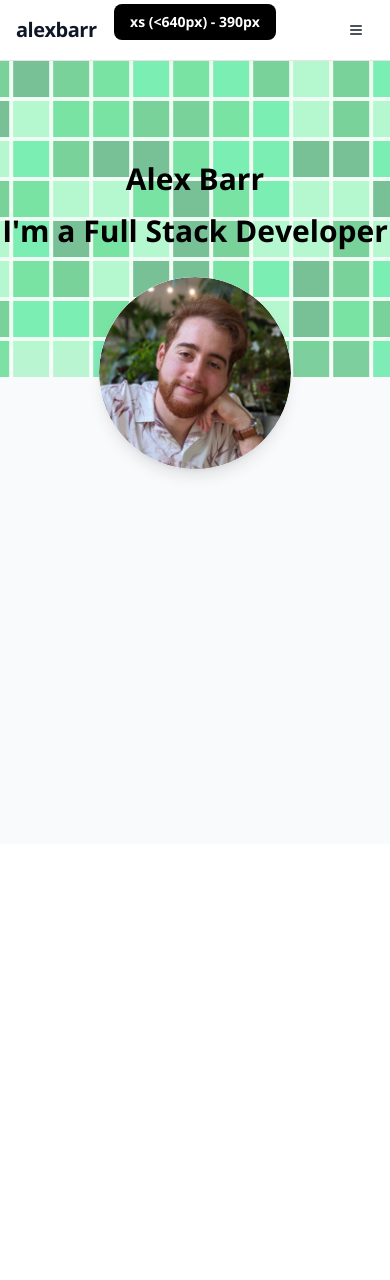
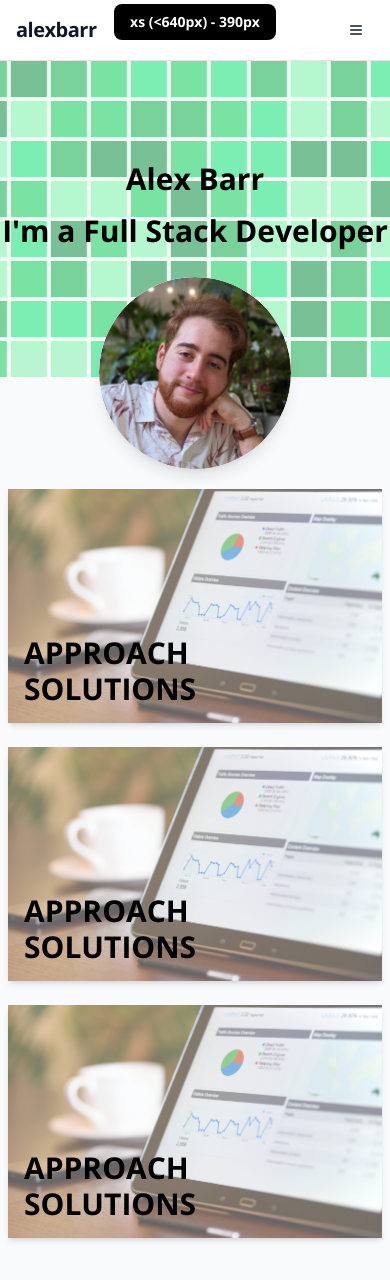
Before and after one commit to AlexanderBarr/alexbarrdotcom, a Next.js app: page / in a window 390 px wide. Shown: the top 1280 px of the page. Before the commit the page ends 844 px from the top, so only its background shows below. Built offline with nearby package versions, Linux system fonts and the light colour scheme.

Commit message:
feat: work section

```diff
--- a/src/app/_components/AboutSection.tsx
+++ /dev/null
@@ -1,14 +0,0 @@
-const AboutSection = () => {
-  return (
-    <section id="about" className="bg-white px-8 py-16">
-      <h3 className="mb-4 text-3xl font-semibold">About Me</h3>
-      <p className="max-w-2xl text-gray-700">
-        I’m a deeloper with experience in building scalable and performant web
-        applications. I love exploring new technologies, especially in the React
-        ecosystem.
-      </p>
-    </section>
-  );
-};
-
-export default AboutSection;
--- /dev/null
+++ b/src/app/_components/body/Body.tsx
@@ -0,0 +1,17 @@
+import BodyCardTile from "./BodyCardTile";
+
+const Body = () => {
+  return (
+    <section id="body" className="w-full">
+      <div className="container mx-auto px-2 py-15">
+        <div className="grid grid-cols-1 gap-6 md:grid-cols-2">
+          <BodyCardTile />
+          <BodyCardTile />
+          <BodyCardTile />
+        </div>
+      </div>
+    </section>
+  );
+};
+
+export default Body;
--- /dev/null
+++ b/src/app/_components/body/BodyCardTile.tsx
@@ -0,0 +1,23 @@
+import { Card } from "~/components/ui/card";
+import growingTeams from "~/assets/ai_growingteams2.png";
+
+const BodyCardTile = () => {
+  return (
+    <Card className="group relative aspect-[16/10] w-full cursor-pointer overflow-hidden rounded-none border-none shadow-md">
+      <div
+        className="absolute inset-0 bg-center bg-no-repeat transition-transform duration-300 group-hover:scale-105"
+        style={{
+          backgroundImage: `url(${growingTeams.src})`,
+          backgroundSize: "cover",
+          backfaceVisibility: "hidden",
+          opacity: 0.6,
+        }}
+      />
+      <div className="absolute bottom-0 z-10 p-4 text-black">
+        <h3 className="text-3xl font-bold">{"APPROACH SOLUTIONS"}</h3>
+      </div>
+    </Card>
+  );
+};
+
+export default BodyCardTile;
--- a/src/app/page.tsx
+++ b/src/app/page.tsx
@@ -1,9 +1,9 @@
 // app/page.tsx
 
+
 import Navbar from "./_components/Navbar";
-// import AboutSection from "./_components/AboutSection";
 import AnimatedHeader from "./_components/header/AnimatedHeader";
-
+import Body from "./_components/body/Body";
 export const metadata = {
   title: "My Portfolio",
   description: "My developer portfolio",
@@ -11,10 +11,12 @@ export const metadata = {
 
 export default function Home() {
   return (
-    <main className="min-h-screen min-w-screen overflow-hidden bg-gray-50 text-gray-900">
+    <main className="min-h-screen min-w-screen overflow-hidden bg-gray-50 text-gray-900 ">
       <Navbar />
-      <AnimatedHeader />
-      {/* <AboutSection /> */}
+      <div className="flex flex-col space-y-20 md:space-y-40 lg:space-y-60">
+        <AnimatedHeader />
+        <Body />
+      </div>
     </main>
   );
 }
--- /dev/null
+++ b/src/components/ui/card.tsx
@@ -0,0 +1,92 @@
+import * as React from "react"
+
+import { cn } from "~/lib/utils"
+
+function Card({ className, ...props }: React.ComponentProps<"div">) {
+  return (
+    <div
+      data-slot="card"
+      className={cn(
+        "bg-card text-card-foreground flex flex-col gap-6 rounded-xl border py-6 shadow-sm",
+        className
+      )}
+      {...props}
+    />
+  )
+}
+
+function CardHeader({ className, ...props }: React.ComponentProps<"div">) {
+  return (
+    <div
+      data-slot="card-header"
+      className={cn(
+        "@container/card-header grid auto-rows-min grid-rows-[auto_auto] items-start gap-1.5 px-6 has-data-[slot=card-action]:grid-cols-[1fr_auto] [.border-b]:pb-6",
+        className
+      )}
+      {...props}
+    />
+  )
+}
+
+function CardTitle({ className, ...props }: React.ComponentProps<"div">) {
+  return (
+    <div
+      data-slot="card-title"
+      className={cn("leading-none font-semibold", className)}
+      {...props}
+    />
+  )
+}
+
+function CardDescription({ className, ...props }: React.ComponentProps<"div">) {
+  return (
+    <div
+      data-slot="card-description"
+      className={cn("text-muted-foreground text-sm", className)}
+      {...props}
+    />
+  )
+}
+
+function CardAction({ className, ...props }: React.ComponentProps<"div">) {
+  return (
+    <div
+      data-slot="card-action"
+      className={cn(
+        "col-start-2 row-span-2 row-start-1 self-start justify-self-end",
+        className
+      )}
+      {...props}
+    />
+  )
+}
+
+function CardContent({ className, ...props }: React.ComponentProps<"div">) {
+  return (
+    <div
+      data-slot="card-content"
+      className={cn("px-6", className)}
+      {...props}
+    />
+  )
+}
+
+function CardFooter({ className, ...props }: React.ComponentProps<"div">) {
+  return (
+    <div
+      data-slot="card-footer"
+      className={cn("flex items-center px-6 [.border-t]:pt-6", className)}
+      {...props}
+    />
+  )
+}
+
+export {
+  Card,
+  CardHeader,
+  CardFooter,
+  CardTitle,
+  CardAction,
+  CardDescription,
+  CardContent,
+}
```
Also changed, not shown: src/assets/ai_growingteams2.png (added), 1 other file (tests, documents, lock files or other folders).
